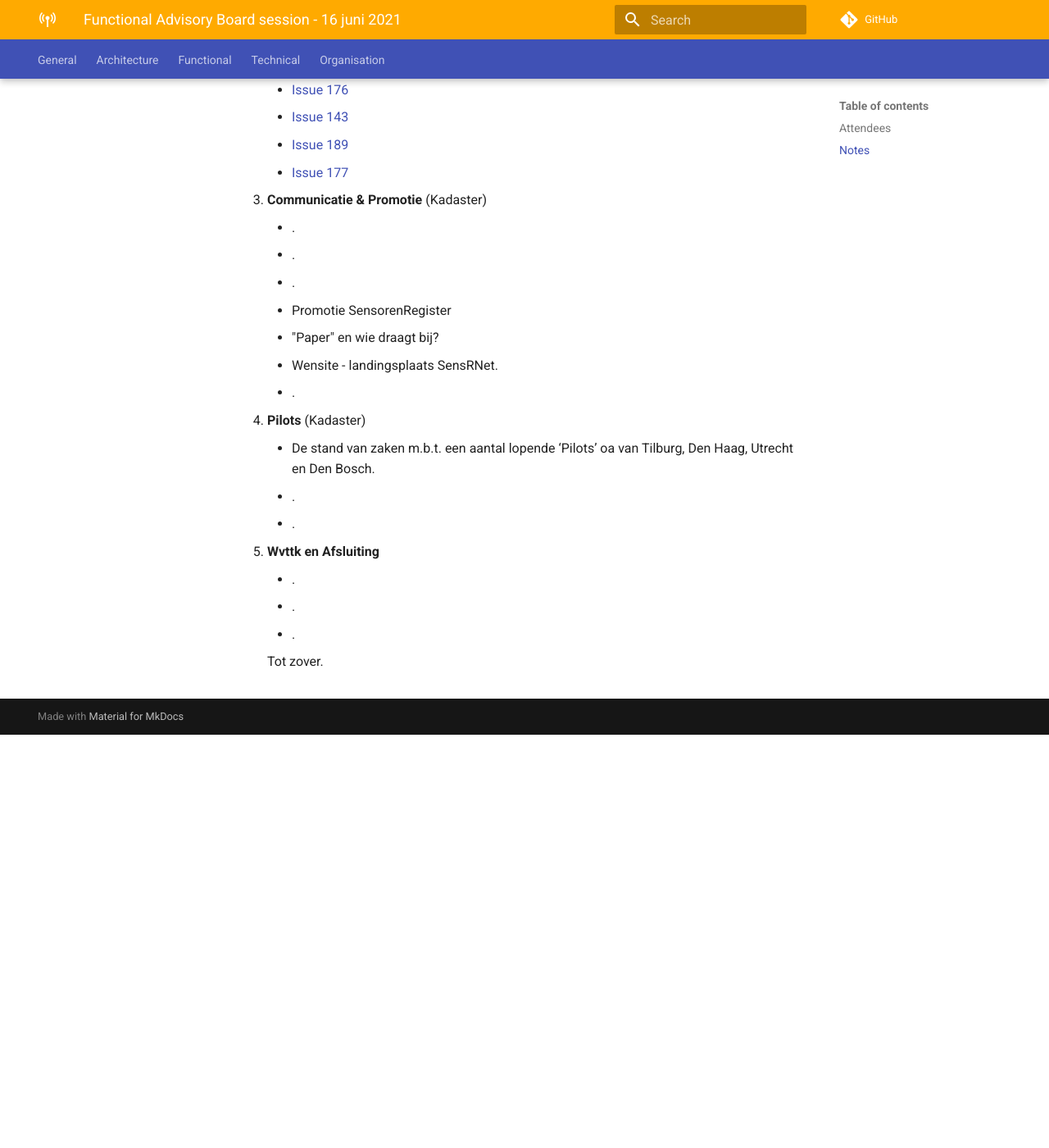
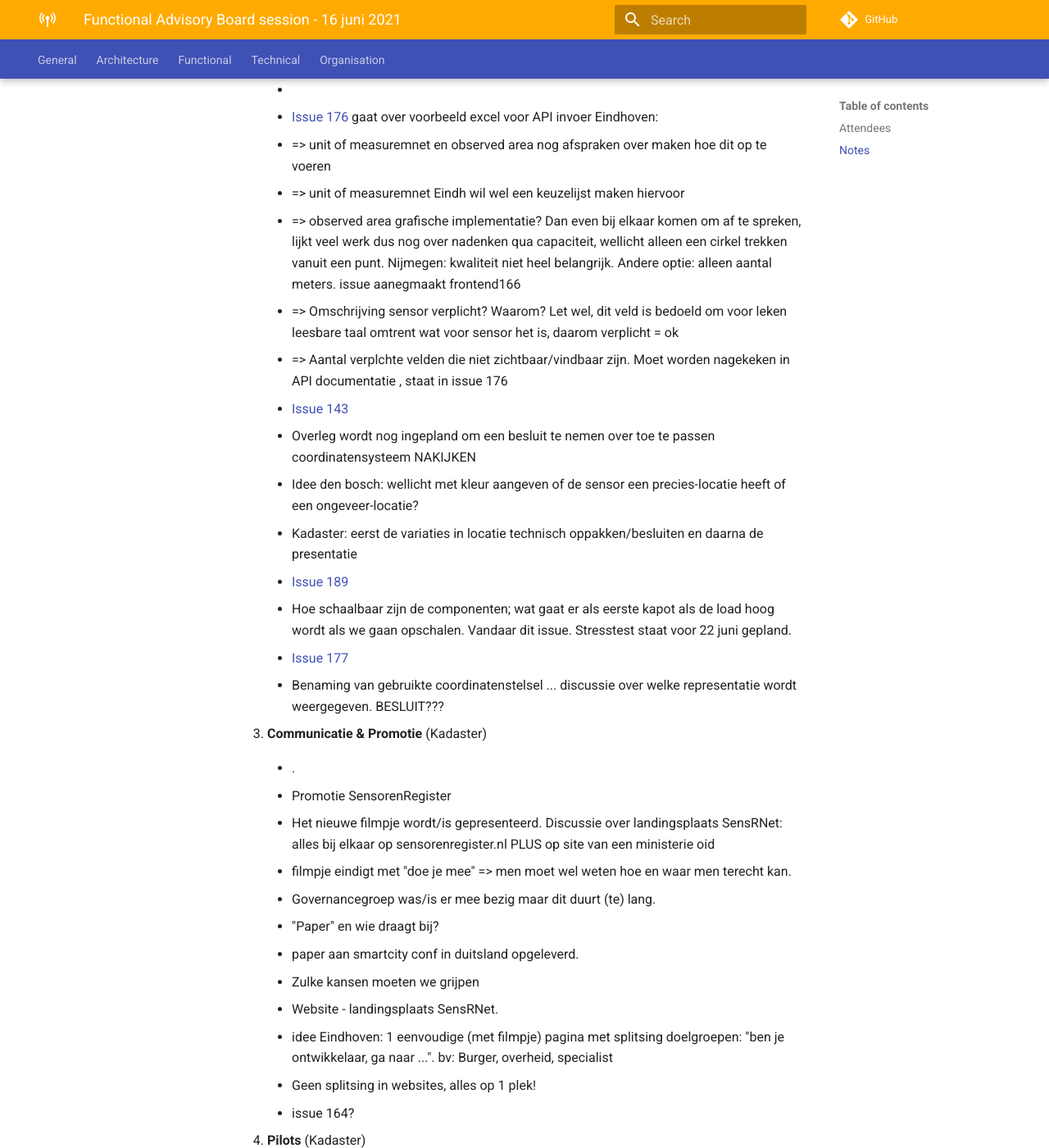
Before and after one commit to kadaster-labs/sensrnet-home, an MkDocs documentation site: the page built from docs/notes/2021-06-16-FAB-notes.md, in a window 1280 px wide and 1400 px high, scrolled down 975 px. Shown: the whole window at 82% size. Built offline with MkDocs 1.6.1 and Material for MkDocs 9.7.7, drawn with Linux system fonts in a browser that asks for light colours; comment, search, counter and statistics services are not loaded; before the commit the page ends 1871 px from its top, so only the background shows below that; some of the changed text lies outside the part shown.

Commit message:
Update 2021-06-16-FAB-notes.md

```diff
--- a/docs/notes/2021-06-16-FAB-notes.md
+++ b/docs/notes/2021-06-16-FAB-notes.md
@@ -10,10 +10,10 @@ De notes van het [Functional Advisory Board](../FAB.md).
 
 _(in alfabetische volgorde)_
 
-- Gemeente Den Bosch
-- Gemeente Eindhoven
-- Gemeente Helmond
-- Gemeente Rotterdam
+- v Gemeente Den Bosch
+- v Gemeente Eindhoven
+- v Gemeente Helmond
+- v Gemeente Nijmegen
 - Gemeente Tilburg
 - Gemeente Utrecht
 - Kadaster (initiator)
@@ -24,31 +24,53 @@ Onderwerpen:
 
 1. **Mededelingen**
 
-     - .
-     - .
-     - .
+     - geen mededelingen.
 
 2. **Stand van zaken onderhanden werk** (zie [bord](https://github.com/orgs/kadaster-labs/projects/1))
 
-     - .
-     - .
+     - 34. Introductie private key , werkt als een soort backup om data terug te krijgen na verlies
+     - 108. Meer validaties toegevoegd op de invoerdata en de invoer via de API
+     - Wens: essentiële velden incl. sensor-ID meenemen in issue133 NAVRAGEN
+     -
 
-     - [Issue 176](https://github.com/kadaster-labs/sensrnet-home/issues/176)
+     - [Issue 176](https://github.com/kadaster-labs/sensrnet-home/issues/176) gaat over voorbeeld excel voor API invoer
+     Eindhoven:
+     - => unit of measuremnet en observed area nog afspraken over maken hoe dit op te voeren
+     - => unit of measuremnet Eindh wil wel een keuzelijst maken hiervoor
+     - => observed area grafische implementatie? Dan even bij elkaar komen om af te spreken, lijkt veel werk dus nog over nadenken qua capaciteit, wellicht alleen een cirkel trekken vanuit een punt. Nijmegen: kwaliteit niet heel belangrijk. Andere optie: alleen aantal meters. issue aanegmaakt frontend166
+     - => Omschrijving sensor verplicht? Waarom? Let wel, dit veld is bedoeld om voor leken leesbare taal omtrent wat voor sensor het is, daarom verplicht = ok
+     - => Aantal verplchte velden die niet zichtbaar/vindbaar zijn. Moet worden nagekeken in API documentatie , staat in issue 176
+
      - [Issue 143](https://github.com/kadaster-labs/sensrnet-home/issues/143)
+     - Overleg wordt nog ingepland om een besluit te nemen over toe te passen coordinatensysteem NAKIJKEN
+     - Idee den bosch: wellicht met kleur aangeven of de sensor een precies-locatie heeft of een ongeveer-locatie?
+     - Kadaster: eerst de variaties in locatie technisch oppakken/besluiten en daarna de presentatie
+
      - [Issue 189](https://github.com/kadaster-labs/sensrnet-home/issues/189)
+     - Hoe schaalbaar zijn de componenten; wat gaat er als eerste kapot als de load hoog wordt als we gaan opschalen. Vandaar dit issue. Stresstest staat voor 22 juni gepland.
+
      - [Issue 177](https://github.com/kadaster-labs/sensrnet-home/issues/177)
+     - Benaming van gebruikte coordinatenstelsel ... discussie over welke representatie wordt weergegeven. BESLUIT???
 
 
 3. **Communicatie & Promotie** (Kadaster)
 
      - .
-     - .
-     - .
 
      - Promotie SensorenRegister
+     - Het nieuwe filmpje wordt/is gepresenteerd. Discussie over landingsplaats SensRNet: alles bij elkaar op sensorenregister.nl PLUS op site van een ministerie oid
+     - filmpje eindigt met "doe je mee" => men moet wel weten hoe en waar men terecht kan.
+     - Governancegroep was/is er mee bezig maar dit duurt (te) lang.
+
      - "Paper" en wie draagt bij?
-     - Wensite - landingsplaats SensRNet.
-     - .
+     - paper aan smartcity conf in duitsland opgeleverd.
+     - Zulke kansen moeten we grijpen
+
+     - Website - landingsplaats SensRNet.
+     - idee Eindhoven: 1 eenvoudige (met filmpje) pagina met splitsing doelgroepen: "ben je ontwikkelaar, ga naar ...". bv: Burger, overheid, specialist
+     - Geen splitsing in websites, alles op 1 plek!
+     - issue 164?
+
 
 4. **Pilots** (Kadaster)
 
```
